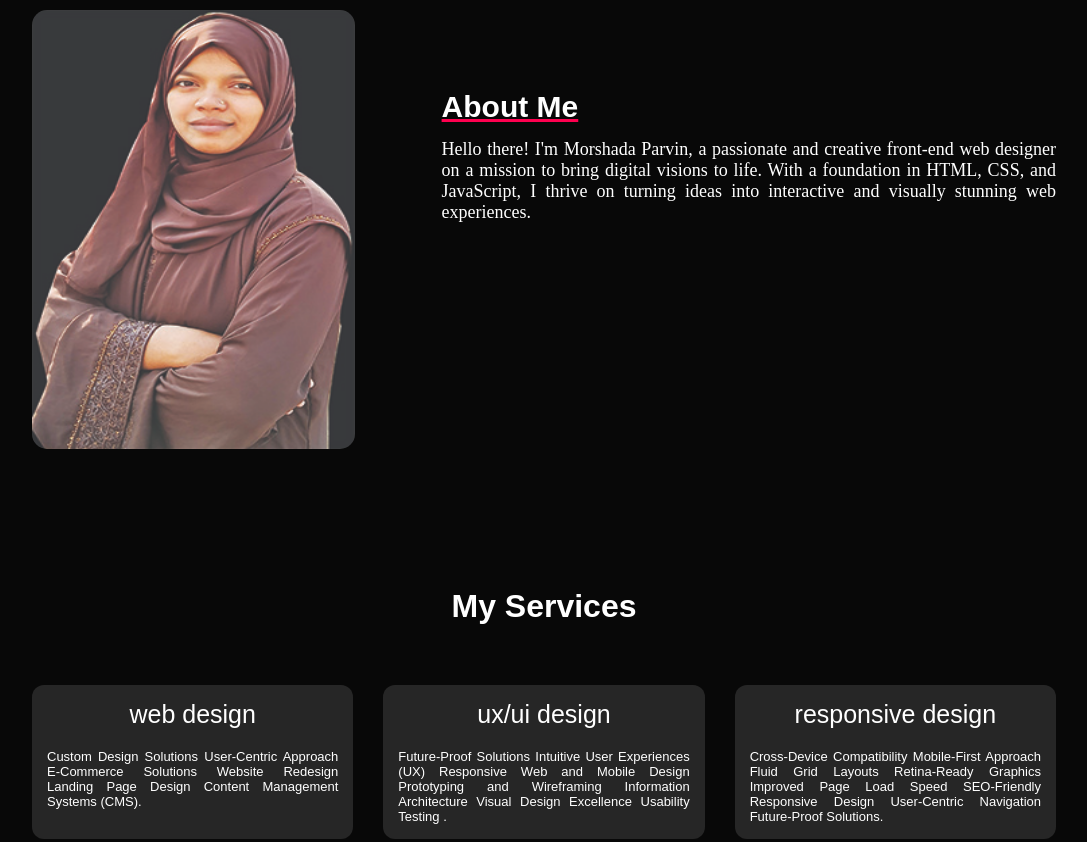
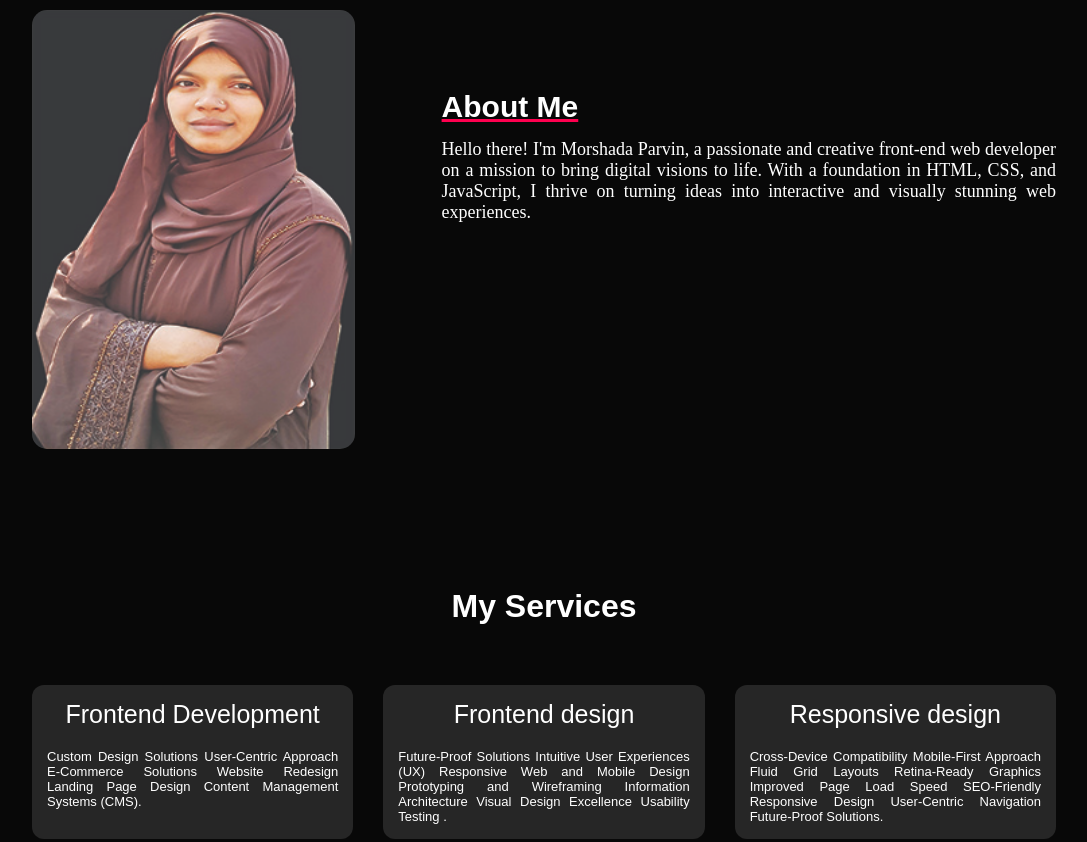
Before and after one commit to morshadaparvin/personal-portfolio, a plain HTML site: page index.html in a window 1280 px wide. Shown: the part 880-1722 px from the top of the page, without its empty margins (96-1183 px from the left). Drawn offline with Linux system fonts and the light colour scheme.

Commit message:
added new

```diff
--- a/index.html
+++ b/index.html
@@ -23,7 +23,7 @@
                 <i class="fas fa-bars" onclick="openmenu()"></i>
             </nav>
             <div class="header-text">
-                <p><span>Website</span> dsigner</p>
+                <p><span>Frontend</span> Developer</p>
                 <h1><span>Hi, I'am mou</span> <br><span>From Bangladesh</span></h1>
             </div>
         </div>
@@ -38,7 +38,7 @@
                 </div>
                 <div class="col-2">
                     <h2>About Me</h2>
-                    <p>Hello there! I'm Morshada Parvin, a passionate and creative front-end web designer on a mission to bring digital visions to life. With a foundation in HTML, CSS, and JavaScript, I thrive on turning ideas into interactive and visually stunning web experiences.</p>
+                    <p>Hello there! I'm Morshada Parvin, a passionate and creative front-end web developer on a mission to bring digital visions to life. With a foundation in HTML, CSS, and JavaScript, I thrive on turning ideas into interactive and visually stunning web experiences.</p>
         </div>
             </div>
         </div>
@@ -49,19 +49,19 @@
             <h1 class="sub-title">My Services</h1>
             <div class="services-list">
                 <div>
-                    <h2>web design</h2>
+                    <h2>Frontend Development</h2>
                     <p class="serv">Custom Design Solutions
                         User-Centric Approach E-Commerce Solutions Website Redesign
                         Landing Page Design Content Management Systems (CMS).</p>
 
                 </div>
                 <div>
-                    <h2>ux/ui design</h2>
+                    <h2>Frontend design</h2>
                     <p class="serv">Future-Proof Solutions Intuitive User Experiences (UX) Responsive Web and Mobile Design Prototyping and Wireframing Information Architecture Visual Design Excellence Usability Testing .</p>
 
                 </div>
                 <div>
-                    <h2>responsive design</h2>
+                    <h2>Responsive design</h2>
                     <p class="serv">Cross-Device Compatibility Mobile-First Approach Fluid Grid Layouts Retina-Ready Graphics Improved Page Load Speed
                         SEO-Friendly Responsive Design User-Centric Navigation
                         Future-Proof Solutions.</p>
```
